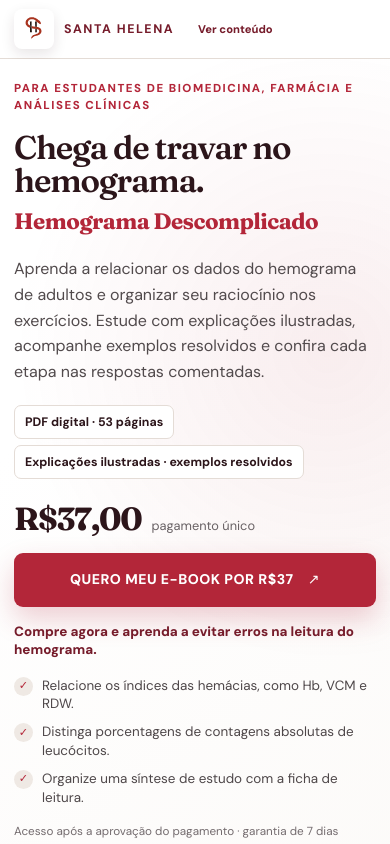
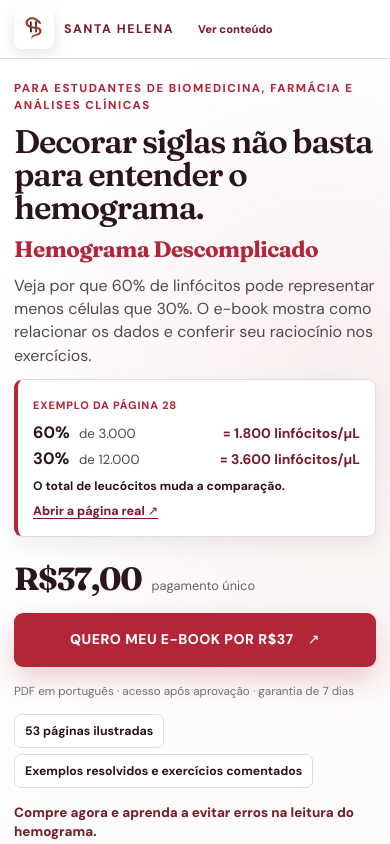
Before and after one commit to Sophia220510/pdflab2, a React (Vite) app: page / in a window 390 px wide. Shown: the top 844 px of the page. Built offline with nearby package versions, Linux system fonts and the light colour scheme.

Commit message:
Show hemogram comparison in mobile hero

```diff
--- a/src/App.tsx
+++ b/src/App.tsx
@@ -270,22 +270,36 @@ export function App() {
             <p className="eyebrow">
               Para estudantes de Biomedicina, Farmácia e Análises Clínicas
             </p>
-            <h1 id="hero-title">Chega de travar no hemograma.</h1>
+            <h1 id="hero-title">Decorar siglas não basta para entender o hemograma.</h1>
             <p className="hero-product">Hemograma Descomplicado</p>
             <p className="hero-subtitle">
-              Aprenda a relacionar os dados do hemograma de adultos e organizar
-              seu raciocínio nos exercícios. Estude com explicações ilustradas,
-              acompanhe exemplos resolvidos e confira cada etapa nas respostas comentadas.
+              Veja por que 60% de linfócitos pode representar menos células que
+              30%. O e-book mostra como relacionar os dados e conferir seu
+              raciocínio nos exercícios.
             </p>
-            <div className="hero-badges">
-              <span>PDF digital · 53 páginas</span>
-              <span>Explicações ilustradas · exemplos resolvidos</span>
+            <div className="hero-quick-demo">
+              <span className="quick-demo-kicker">Exemplo da página 28</span>
+              <div className="quick-demo-calcs">
+                <span><strong>60%</strong> de 3.000 <b>= 1.800 linfócitos/µL</b></span>
+                <span><strong>30%</strong> de 12.000 <b>= 3.600 linfócitos/µL</b></span>
+              </div>
+              <p>O total de leucócitos muda a comparação.</p>
+              <button type="button" onClick={(event) => openPreview(comparisonPreview, event.currentTarget)}>
+                Abrir a página real <span aria-hidden="true">↗</span>
+              </button>
             </div>
             <div className="hero-purchase">
               <p className="price">
                 <strong>{site.price}</strong> <span>pagamento único</span>
               </p>
               <BuyButton position="hero" />
+              <p className="microcopy">
+                PDF em português · acesso após aprovação · garantia de 7 dias
+              </p>
+              <div className="hero-badges">
+                <span>53 páginas ilustradas</span>
+                <span>Exemplos resolvidos e exercícios comentados</span>
+              </div>
               <p className="hero-callout">
                 Compre agora e aprenda a evitar erros na leitura do hemograma.
               </p>
@@ -294,9 +308,6 @@ export function App() {
                 <li>Distinga porcentagens de contagens absolutas de leucócitos.</li>
                 <li>Organize uma síntese de estudo com a ficha de leitura.</li>
               </ul>
-              <p className="microcopy">
-                Acesso após a aprovação do pagamento · garantia de 7 dias
-              </p>
               <a className="preview-jump" href="#previews">
                 Ver páginas do e-book
               </a>
--- a/src/styles.css
+++ b/src/styles.css
@@ -1853,3 +1853,83 @@ p {
     font-size: 0.82rem;
   }
 }
+
+.hero-quick-demo {
+  display: none;
+}
+.hero .hero-badges {
+  margin: 16px 0 0;
+}
+@media (max-width: 700px) {
+  .hero-quick-demo {
+    display: block;
+    margin: 0 0 18px;
+    padding: 13px 15px;
+    border: 1px solid var(--line);
+    border-left: 4px solid var(--accent);
+    border-radius: 9px;
+    background: #fff;
+    box-shadow: 0 8px 20px #2c151a12;
+  }
+  .quick-demo-kicker {
+    color: var(--accent);
+    font-size: 0.68rem;
+    font-weight: 800;
+    letter-spacing: 0.08em;
+    text-transform: uppercase;
+  }
+  .quick-demo-calcs {
+    display: grid;
+    gap: 5px;
+    margin: 8px 0 5px;
+  }
+  .quick-demo-calcs > span {
+    display: flex;
+    flex-wrap: wrap;
+    align-items: baseline;
+    gap: 3px;
+    color: #514a4c;
+    font-size: 0.83rem;
+    line-height: 1.3;
+  }
+  .quick-demo-calcs strong {
+    min-width: 43px;
+    color: var(--deep);
+    font-size: 1.03rem;
+  }
+  .quick-demo-calcs b {
+    margin-left: auto;
+    color: var(--brand-wine);
+    font-size: 0.87rem;
+  }
+  .hero-quick-demo p {
+    margin: 7px 0 4px;
+    color: var(--deep);
+    font-size: 0.76rem;
+    font-weight: 700;
+  }
+  .hero-quick-demo button {
+    padding: 4px 0;
+    border: 0;
+    background: none;
+    color: var(--brand-wine);
+    font-size: 0.78rem;
+    font-weight: 800;
+    text-decoration: underline;
+    text-underline-offset: 3px;
+    cursor: pointer;
+  }
+  .hero .hero-badges {
+    margin-top: 14px;
+  }
+  .hero .eyebrow {
+    margin-bottom: 10px;
+  }
+  .hero-product {
+    margin-bottom: 9px;
+  }
+  .hero-subtitle {
+    margin-bottom: 12px;
+    line-height: 1.45;
+  }
+}
```
Also changed, not shown: scripts/smoke.mjs (+16 -1 lines), 1 other file (tests, documents, lock files or other folders).
